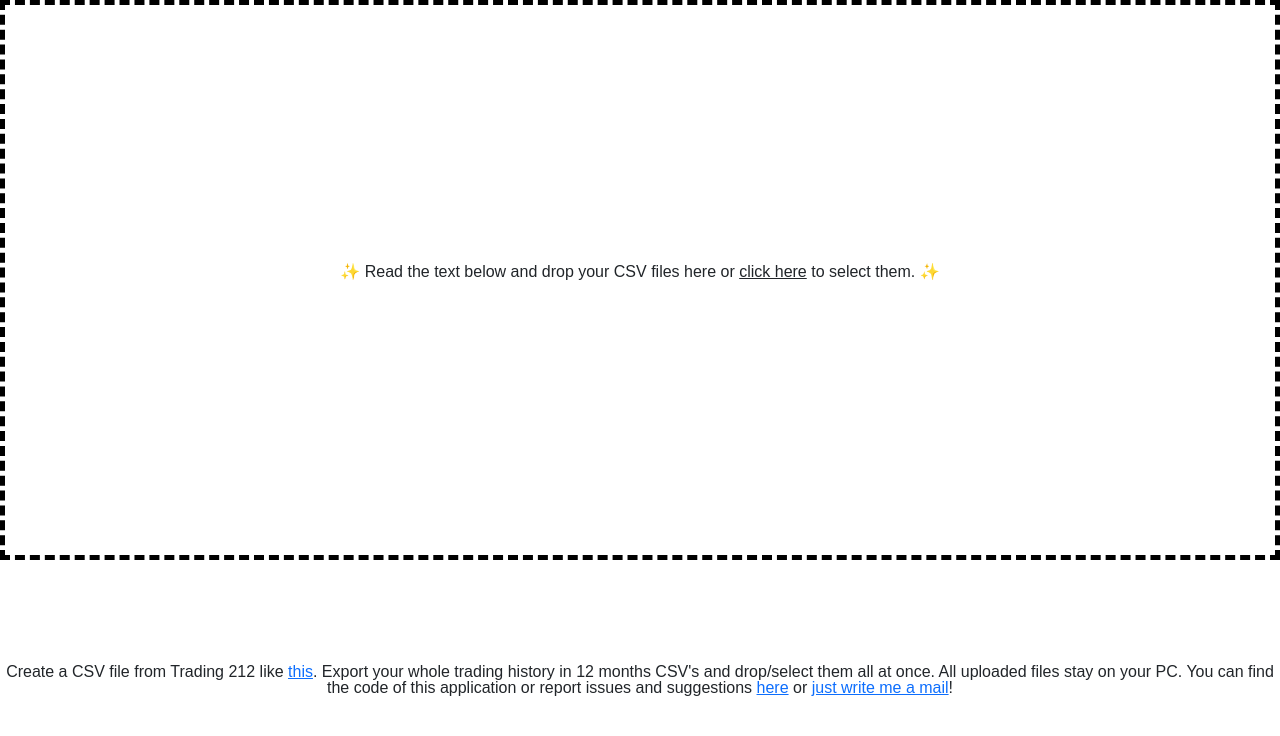
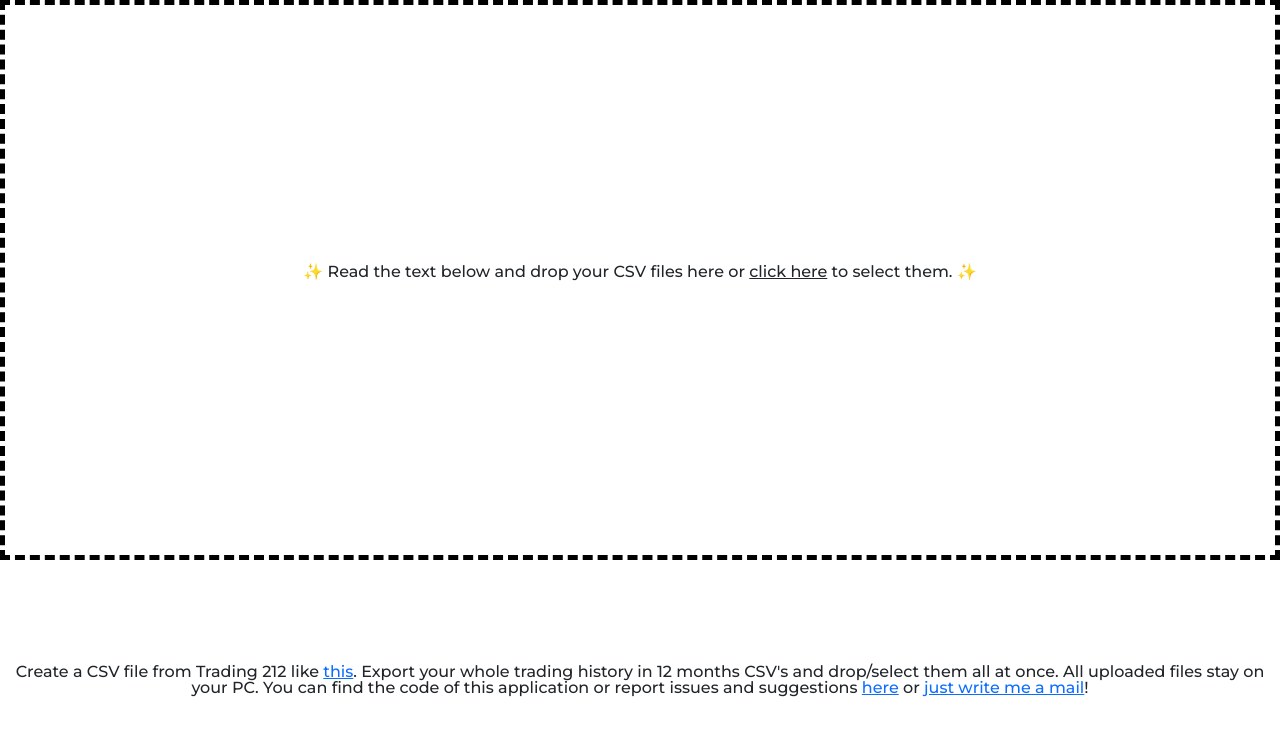
Before and after one commit to martenmatrix/capital-gains-trading-calculator, a React (Create React App) app: page / in a window 1280 px wide. Shown: the top 736 px of the page. Built offline with nearby package versions, Linux system fonts and the light colour scheme.

Commit message:
Download font if not available

```diff
--- a/src/styles/App.css
+++ b/src/styles/App.css
@@ -1,3 +1,5 @@
+@import url('https://fonts.googleapis.com/css2?family=Montserrat:wght@500&display=swap');
+
 #root, html, body {
     line-height: 0;
     margin: 0;
@@ -5,7 +7,7 @@
     width: 100vw;
     height: 100vh;
 
-    font-family: Montserrat, sans-serif;
+    font-family: 'Montserrat', sans-serif;
 }
 
 .App {
```
